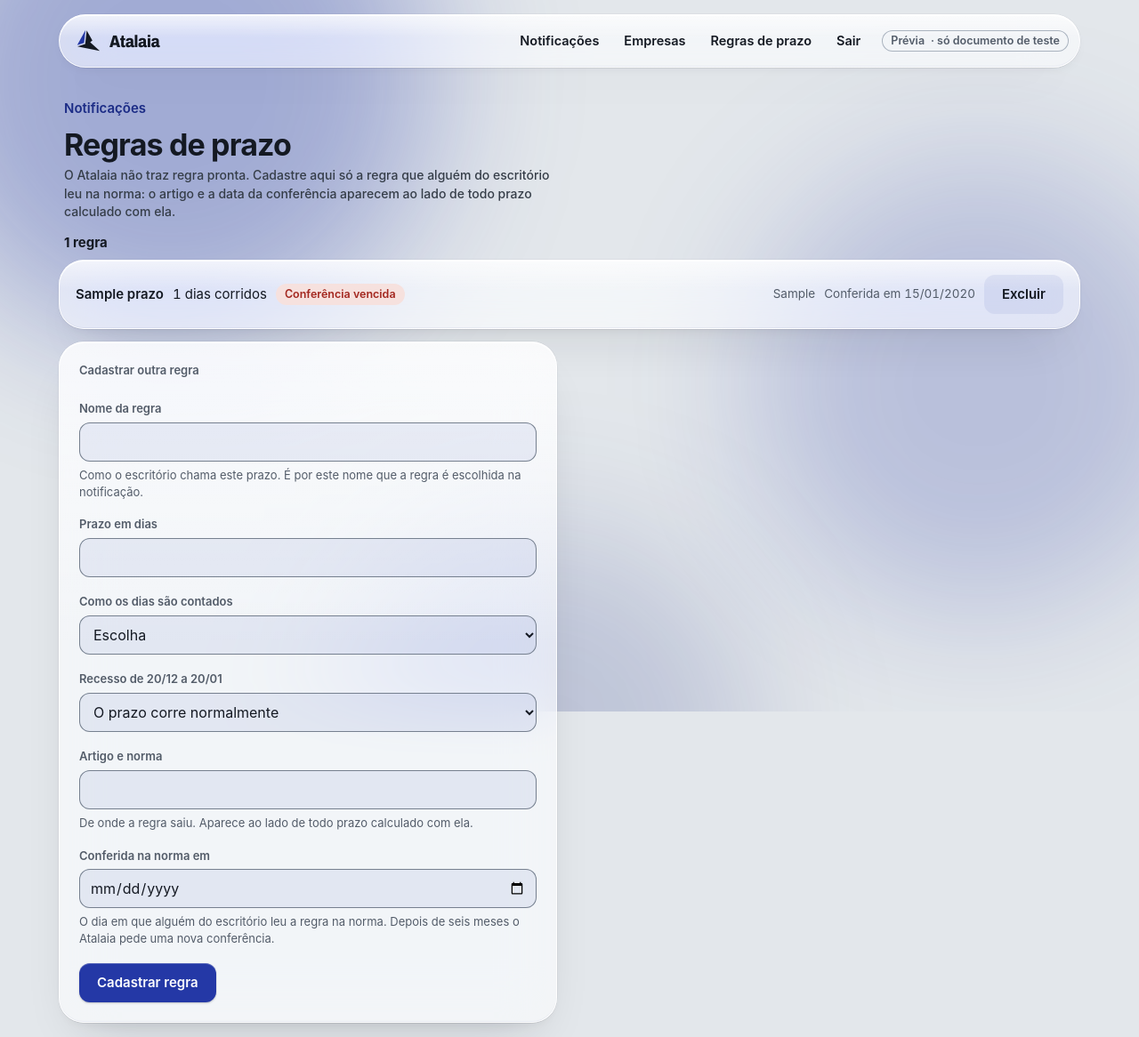
After one commit to namtech-agents/atalaia, a Spring Boot app: page /regras in a window 1280 px wide. The commit adds this page. Shown: the whole page at 89% size. Run offline with Spring Boot 4, Linux system fonts and the light colour scheme; a user stored in the database is signed in; empty tables hold one stand-in row (values such as "Sample post"); some of the project's set-up classes (security, data sources, template engines, error pages and the like) are left out, and stand-ins take their place; database files in the repository are not loaded.

Commit message:
feat: regras de prazo cadastradas pelo escritório, com artigo e data da conferência (#162)

```diff
--- /dev/null
+++ b/src/main/java/br/com/namtech/atalaia/prazo/RegraController.java
@@ -0,0 +1,141 @@
+package br.com.namtech.atalaia.prazo;
+
+import java.time.LocalDate;
+import java.time.ZoneId;
+import java.time.format.DateTimeParseException;
+
+import org.springframework.dao.DataIntegrityViolationException;
+import org.springframework.http.HttpStatus;
+import org.springframework.security.core.annotation.AuthenticationPrincipal;
+import org.springframework.stereotype.Controller;
+import org.springframework.transaction.annotation.Transactional;
+import org.springframework.ui.Model;
+import org.springframework.web.bind.annotation.GetMapping;
+import org.springframework.web.bind.annotation.PathVariable;
+import org.springframework.web.bind.annotation.PostMapping;
+import org.springframework.web.bind.annotation.RequestParam;
+import org.springframework.web.server.ResponseStatusException;
+
+import br.com.namtech.atalaia.conta.EscritorioRepository;
+import br.com.namtech.atalaia.conta.UsuarioLogado;
+import jakarta.servlet.http.HttpServletResponse;
+
+//Regras de prazo: o escritório cadastra as regras que ele mesmo conferiu na norma. Nenhuma regra vem pronta no
+//codigo (RNF09): quem responde pela regra é quem leu o artigo, e o artigo e a data aparecem ao lado de todo prazo
+@Controller
+public class RegraController {
+
+    //O "hoje" do Atalaia é o de Teresina, mesmo com o servidor em outro fuso
+    public static final ZoneId TERESINA = ZoneId.of("America/Fortaleza");
+
+    private static final String NOME_REPETIDO = "Já existe uma regra com este nome no escritório.";
+
+    private final RegraCadastradaRepository regras;
+    private final EscritorioRepository escritorios;
+
+    public RegraController(RegraCadastradaRepository regras, EscritorioRepository escritorios) {
+        this.regras = regras;
+        this.escritorios = escritorios;
+    }
+
+    //Os avisos chegam pelo endereço (?cadastrada, ?excluida), como na tela Empresas
+    @GetMapping("/regras")
+    public String lista(@AuthenticationPrincipal UsuarioLogado usuario,
+            @RequestParam(required = false) String cadastrada, @RequestParam(required = false) String excluida,
+            Model model) {
+        model.addAttribute("cadastrada", cadastrada != null);
+        model.addAttribute("excluida", excluida != null);
+        model.addAttribute("regras", regras.findAllByEscritorioIdOrderByNome(usuario.escritorioId()));
+        model.addAttribute("hoje", LocalDate.now(TERESINA));
+        return "regras";
+    }
+
+    //Tudo chega como texto e é conferido aqui: assim cada erro vira uma frase para a pessoa,
+    //e nao a pagina de erro que o Spring mostraria se "dias" viesse com letra
+    @PostMapping("/regras")
+    public String cadastrar(@AuthenticationPrincipal UsuarioLogado usuario,
+            @RequestParam(defaultValue = "") String nome, @RequestParam(defaultValue = "") String dias,
+            @RequestParam(defaultValue = "") String contagem,
+            @RequestParam(defaultValue = "false") boolean suspendeNoRecesso,
+            @RequestParam(defaultValue = "") String artigo, @RequestParam(defaultValue = "") String conferidaEm,
+            Model model, HttpServletResponse resposta) {
+        String nomeArrumado = nome.strip();
+        String artigoArrumado = artigo.strip();
+        LocalDate hoje = LocalDate.now(TERESINA);
+
+        String campoComErro = null;
+        String erro = null;
+        RegraDePrazo regra = null;
+        if (semLetraNemNumero(nomeArrumado) || nomeArrumado.length() > 120) {
+            campoComErro = "nome";
+            erro = "Escreva o nome da regra, em até 120 letras.";
+        } else if (!dias.strip().matches("[0-9]{1,3}") || Integer.parseInt(dias.strip()) < 1
+                || Integer.parseInt(dias.strip()) > 365) {
+            campoComErro = "dias";
+            erro = "Escreva o prazo em dias, de 1 a 365.";
+        } else if (!contagem.equals("DIAS_CORRIDOS") && !contagem.equals("DIAS_UTEIS")) {
+            campoComErro = "contagem";
+            erro = "Escolha como os dias são contados.";
+        } else if (semLetraNemNumero(artigoArrumado) || artigoArrumado.length() > 200) {
+            campoComErro = "artigo";
+            erro = "Escreva o artigo e a norma de onde a regra saiu, em até 200 letras.";
+        } else if (dataDaConferencia(conferidaEm) == null || dataDaConferencia(conferidaEm).isAfter(hoje)) {
+            campoComErro = "conferidaEm";
+            erro = "Informe o dia em que a regra foi conferida na norma. Não pode ser uma data no futuro.";
+        } else if (regras.existsByEscritorioIdAndNome(usuario.escritorioId(), nomeArrumado)) {
+            campoComErro = "nome";
+            erro = NOME_REPETIDO;
+        } else {
+            regra = new RegraDePrazo(nomeArrumado, Integer.parseInt(dias.strip()), TipoDeContagem.valueOf(contagem),
+                    suspendeNoRecesso, artigoArrumado, dataDaConferencia(conferidaEm));
+            try {
+                regras.save(new RegraCadastrada(escritorios.getReferenceById(usuario.escritorioId()), regra));
+            } catch (DataIntegrityViolationException repetida) {
+                //Clique duplo: os dois pedidos passaram pela conferencia de cima e o banco recusou o segundo
+                campoComErro = "nome";
+                erro = NOME_REPETIDO;
+            }
+        }
+        if (erro != null) {
+            resposta.setStatus(HttpStatus.BAD_REQUEST.value());
+            model.addAttribute("erro", erro);
+            model.addAttribute("campoComErro", campoComErro);
+            //Devolve o que a pessoa ja digitou
+            model.addAttribute("nome", nome);
+            model.addAttribute("dias", dias);
+            model.addAttribute("contagem", contagem);
+            model.addAttribute("suspendeNoRecesso", suspendeNoRecesso);
+            model.addAttribute("artigo", artigo);
+            model.addAttribute("conferidaEm", conferidaEm);
+            return lista(usuario, null, null, model);
+        }
+        //Redireciona: recarregar a tela nao cadastra de novo
+        return "redirect:/regras?cadastrada";
+    }
+
+    //Regra cadastrada errada daria prazo errado: por isso da para excluir. O prazo ja calculado com ela nao muda,
+    //porque a notificação guarda a conta inteira, e nao um apontamento para a regra
+    @PostMapping("/regras/{id}/excluir")
+    @Transactional
+    public String excluir(@AuthenticationPrincipal UsuarioLogado usuario, @PathVariable Long id) {
+        //Regra de outro escritório responde igual a uma que nao existe (404)
+        RegraCadastrada regra = regras.findByIdAndEscritorioId(id, usuario.escritorioId())
+                .orElseThrow(() -> new ResponseStatusException(HttpStatus.NOT_FOUND));
+        regras.delete(regra);
+        return "redirect:/regras?excluida";
+    }
+
+    //Só espaços, inclusive os invisiveis, nao é nome nem artigo
+    private static boolean semLetraNemNumero(String texto) {
+        return texto.codePoints().noneMatch(Character::isLetterOrDigit);
+    }
+
+    //O campo de data do navegador manda 2026-11-18. Devolve null se nao for uma data
+    private static LocalDate dataDaConferencia(String texto) {
+        try {
+            return LocalDate.parse(texto.strip());
+        } catch (DateTimeParseException erro) {
+            return null;
+        }
+    }
+}
--- a/src/main/resources/static/css/atalaia.css
+++ b/src/main/resources/static/css/atalaia.css
@@ -198,6 +198,9 @@ html { scroll-padding-top: 92px; }
 /* a linha inteira é o link: alvo grande para o dedo e para o mouse */
 .lista a { display: flex; align-items: center; gap: 10px; flex-wrap: wrap; min-height: 52px; padding: 10px 12px; border-radius: 18px; text-decoration: none; color: var(--texto); }
 .lista a strong, .lista .linha strong { font-weight: 600; min-width: 0; overflow-wrap: anywhere; }
+/* Regras de prazo: a linha tem dois textos à direita; só o primeiro empurra, e o botão de excluir não ganha margem do formulário */
+.lista .quando + .quando { margin-left: 0; }
+.lista .linha form { margin: 0; }
 .lista .quando { margin-left: auto; font-size: 13.5px; color: var(--apagado); white-space: nowrap; }
 @media (hover: hover) { .lista a:hover { background: var(--campo-fundo); } }
 .vazio { padding: 22px; max-width: 560px; color: var(--apagado); }
--- a/src/main/resources/templates/fragmentos.html
+++ b/src/main/resources/templates/fragmentos.html
@@ -27,6 +27,7 @@
     <nav th:if="${quemEntrou}" aria-label="Menu">
       <a th:href="@{/}">Notificações</a>
       <a th:href="@{/empresas}">Empresas</a>
+      <a th:href="@{/regras}">Regras de prazo</a>
       <!-- Sair é um formulário (POST), não um link: um link poderia ser acionado por outro site -->
       <form method="post" th:action="@{/sair}">
         <button type="submit" th:title="${quemEntrou}">Sair</button>
--- /dev/null
+++ b/src/main/resources/templates/regras.html
@@ -0,0 +1,95 @@
+<!doctype html>
+<html lang="pt-BR" xmlns:th="http://www.thymeleaf.org">
+<head th:replace="~{fragmentos :: cabeca(${erro != null} ? 'Erro · Regras de prazo' : 'Regras de prazo')}"></head>
+<body>
+<div th:replace="~{fragmentos :: campo}"></div>
+<div class="pagina">
+  <header th:replace="~{fragmentos :: topo}"></header>
+
+  <main>
+    <div class="titulo">
+      <a class="volta" th:href="@{/}">Notificações</a>
+      <h1>Regras de prazo</h1>
+      <p>O Atalaia não traz regra pronta. Cadastre aqui só a regra que alguém do escritório leu na norma: o artigo e a data da conferência aparecem ao lado de todo prazo calculado com ela.</p>
+    </div>
+
+    <p class="recado" role="status" th:if="${cadastrada}">Regra cadastrada. Ela já pode ser escolhida na tela de uma notificação.</p>
+    <p class="recado" role="status" th:if="${excluida}">Regra excluída. Os prazos já calculados com ela continuam como estavam.</p>
+
+    <section class="grupo" th:unless="${regras.isEmpty()}" aria-labelledby="titulo-regras">
+      <h2 id="titulo-regras" th:text="${regras.size() == 1} ? '1 regra' : ${regras.size() + ' regras'}"></h2>
+      <ul class="vidro lista">
+        <!-- conta: a regra no formato da Calculadora (RegraDePrazo), que já sabe dizer se a conferência venceu -->
+        <li th:each="regra : ${regras}" th:with="conta=${regra.paraAConta()}">
+          <div class="linha">
+            <strong th:text="${conta.nome}"></strong>
+            <span class="num" th:text="${conta.dias} + (${conta.contagem.name() == 'DIAS_UTEIS'} ? ' dias úteis' : ' dias corridos')"></span>
+            <span th:if="${conta.suspendeNoRecesso}">· para no recesso</span>
+            <!-- Seis meses depois da conferência, alguém precisa ler a regra na norma de novo -->
+            <span class="etq atencao" th:if="${conta.conferenciaVencida(hoje)}">Conferência vencida</span>
+            <span class="quando" th:text="${conta.artigo}"></span>
+            <span class="quando">Conferida em <span class="num" th:text="${#temporals.format(conta.conferidaEm, 'dd/MM/yyyy')}"></span></span>
+            <!-- Excluir é um formulário (POST): um link poderia ser acionado por outro site -->
+            <form method="post" th:action="@{/regras/{id}/excluir(id=${regra.id})}">
+              <button class="botao" type="submit" th:attr="aria-label='Excluir a regra ' + ${conta.nome}">Excluir</button>
+            </form>
+          </div>
+        </li>
+      </ul>
+    </section>
+
+    <form class="vidro formulario" method="post" th:action="@{/regras}" aria-labelledby="titulo-nova">
+      <h2 class="rotulo" id="titulo-nova" th:text="${regras.isEmpty()} ? 'Cadastre a primeira regra' : 'Cadastrar outra regra'"></h2>
+      <p class="erro" id="erro-regra" role="alert" th:if="${erro}" th:text="${erro}"></p>
+
+      <div>
+        <label class="rotulo" for="nome">Nome da regra</label>
+        <!-- Só o campo que falhou recebe o foco e o aviso de erro (campoComErro vem do RegraController) -->
+        <input id="nome" name="nome" type="text" maxlength="120" required th:value="${nome}"
+               aria-describedby="dica-nome" th:autofocus="${campoComErro == 'nome'}"
+               th:attr="aria-invalid=${campoComErro == 'nome'} ? 'true', aria-describedby=${campoComErro == 'nome'} ? 'erro-regra dica-nome' : 'dica-nome'">
+        <p class="dica" id="dica-nome">Como o escritório chama este prazo. É por este nome que a regra é escolhida na notificação.</p>
+      </div>
+      <div>
+        <label class="rotulo" for="dias">Prazo em dias</label>
+        <input id="dias" name="dias" type="number" min="1" max="365" required th:value="${dias}"
+               th:autofocus="${campoComErro == 'dias'}"
+               th:attr="aria-invalid=${campoComErro == 'dias'} ? 'true', aria-describedby=${campoComErro == 'dias'} ? 'erro-regra'">
+      </div>
+      <div>
+        <label class="rotulo" for="contagem">Como os dias são contados</label>
+        <select id="contagem" name="contagem" required th:autofocus="${campoComErro == 'contagem'}"
+                th:attr="aria-invalid=${campoComErro == 'contagem'} ? 'true', aria-describedby=${campoComErro == 'contagem'} ? 'erro-regra'">
+          <option value="">Escolha</option>
+          <option value="DIAS_UTEIS" th:selected="${contagem == 'DIAS_UTEIS'}">Dias úteis</option>
+          <option value="DIAS_CORRIDOS" th:selected="${contagem == 'DIAS_CORRIDOS'}">Dias corridos</option>
+        </select>
+      </div>
+      <div>
+        <label class="rotulo" for="suspendeNoRecesso">Recesso de 20/12 a 20/01</label>
+        <select id="suspendeNoRecesso" name="suspendeNoRecesso">
+          <option value="false">O prazo corre normalmente</option>
+          <option value="true" th:selected="${suspendeNoRecesso}">O prazo para no recesso</option>
+        </select>
+      </div>
+      <div>
+        <label class="rotulo" for="artigo">Artigo e norma</label>
+        <input id="artigo" name="artigo" type="text" maxlength="200" required th:value="${artigo}"
+               aria-describedby="dica-artigo" th:autofocus="${campoComErro == 'artigo'}"
+               th:attr="aria-invalid=${campoComErro == 'artigo'} ? 'true', aria-describedby=${campoComErro == 'artigo'} ? 'erro-regra dica-artigo' : 'dica-artigo'">
+        <p class="dica" id="dica-artigo">De onde a regra saiu. Aparece ao lado de todo prazo calculado com ela.</p>
+      </div>
+      <div>
+        <label class="rotulo" for="conferidaEm">Conferida na norma em</label>
+        <input id="conferidaEm" name="conferidaEm" type="date" required th:value="${conferidaEm}" th:max="${hoje}"
+               aria-describedby="dica-conferida" th:autofocus="${campoComErro == 'conferidaEm'}"
+               th:attr="aria-invalid=${campoComErro == 'conferidaEm'} ? 'true', aria-describedby=${campoComErro == 'conferidaEm'} ? 'erro-regra dica-conferida' : 'dica-conferida'">
+        <p class="dica" id="dica-conferida">O dia em que alguém do escritório leu a regra na norma. Depois de seis meses o Atalaia pede uma nova conferência.</p>
+      </div>
+
+      <button class="botao cheio" type="submit">Cadastrar regra</button>
+    </form>
+  </main>
+</div>
+</body>
+</html>
```
Also changed, not shown: src/main/java/br/com/namtech/atalaia/prazo/RegraCadastrada.java (added, +69 -0 lines), src/main/java/br/com/namtech/atalaia/prazo/RegraCadastradaRepository.java (added, +17 -0 lines), src/main/resources/db/migration/V7__regra_de_prazo.sql (added, +22 -0 lines), 1 other file.
